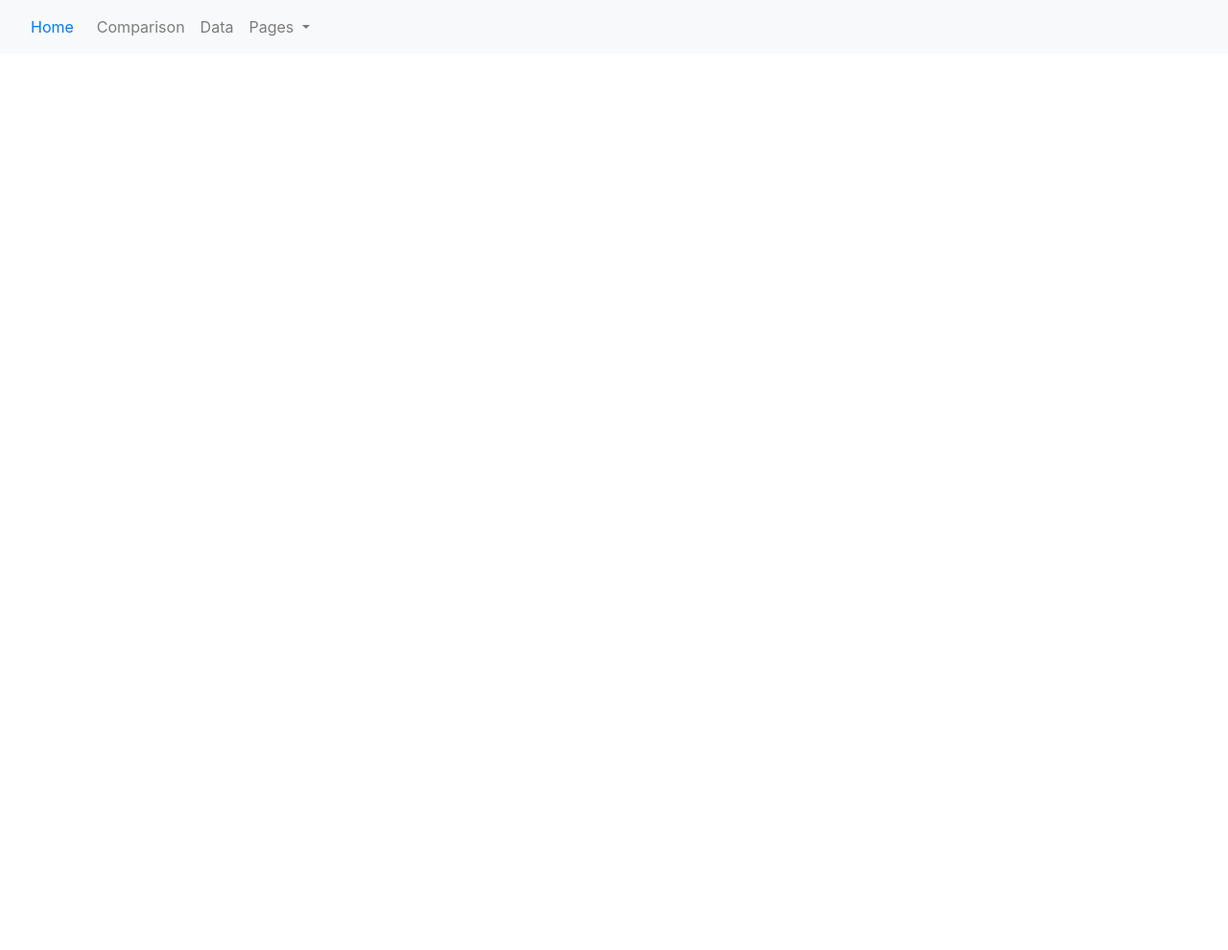
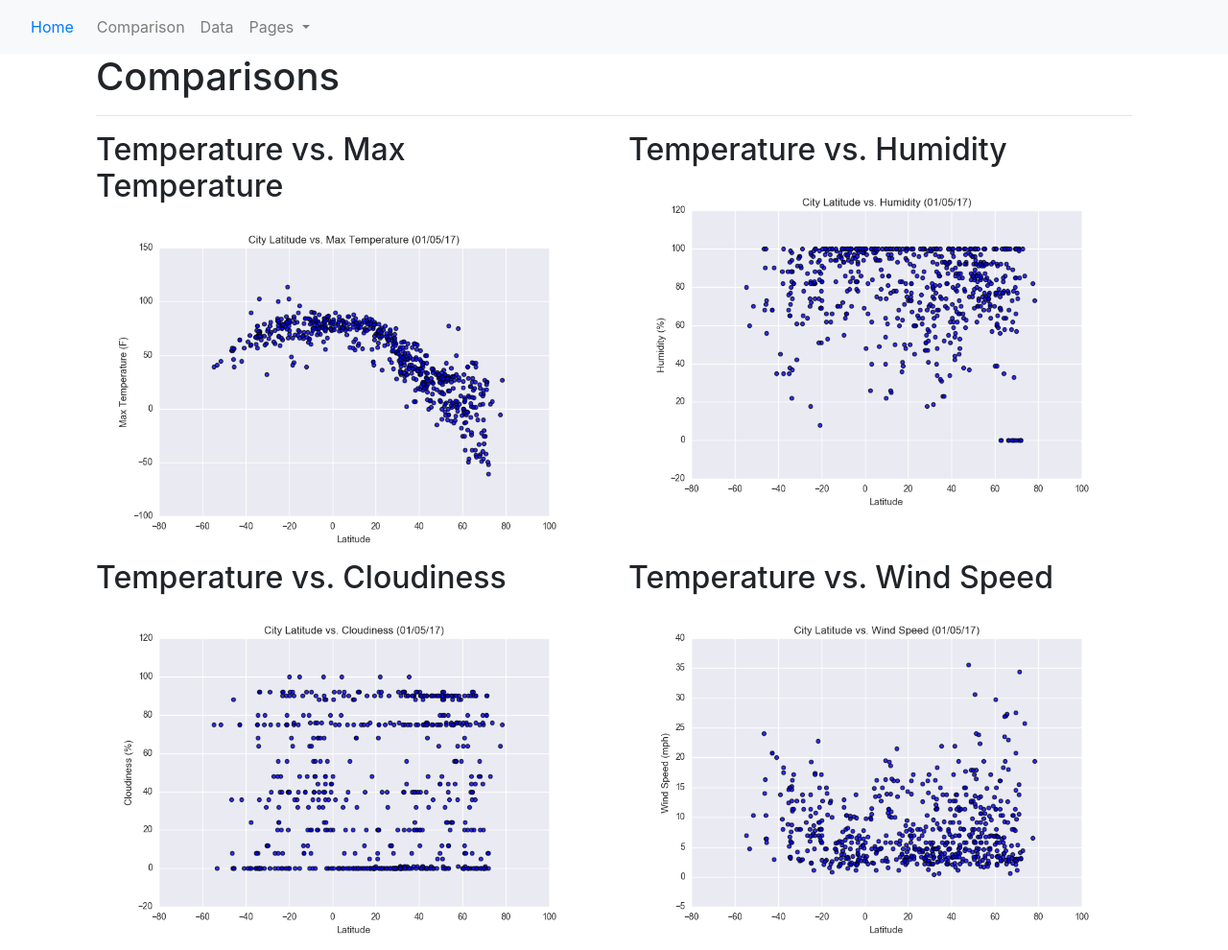
Before and after one commit to kldudzinsky/Web-Design-Challenge, a plain HTML site: page comparison.html in a window 1280 px wide. Shown: the whole page at 96% size. Before the commit the page ends 800 px from the top, so only its background shows below. Drawn offline with nearby package versions, Linux system fonts and the light colour scheme.

Commit message:
final edits to pages

```diff
--- a/comparison.html
+++ b/comparison.html
@@ -42,6 +42,42 @@
         </div>
       </nav>
     <!--visualizations-->
+    <div class="container">
+        <div class="row">
+          <div class="col-lg-12">
+            <div class="col-lg-12">
+            <h1> Comparisons</h1>
+            <hr>
+
+            <div class="row">
+                <div class="col-lg-6 col-md-6 col-sm-12 col-xs-12">
+                    <h2> Temperature vs. Max Temperature</h2>
+                    <a href="LatVTemp.html"><img src="WebVisualizations/assets/images/Fig1.png" class="img-fluid" >
+                    </a>
+                </div>
+                <div class="col-lg-6 col-md-6 col-sm-12 col-xs-12">
+                    <h2>Temperature vs. Humidity</h2>
+                    <a href="LatVHum.html"><img src="WebVisualizations/assets/images/Fig2.png" class="img-fluid">
+                    </a>
+                </div>
+            </div>
+            <div class="row">
+                <div class="col-lg-6 col-md-6 col-sm-12 col-xs-12">
+                    <h2> Temperature vs. Cloudiness</h2>
+                    <a href="LatVCloud.html"><img src="WebVisualizations/assets/images/Fig3.png" class="img-fluid" >
+                    </a>
+                </div>
+                <div class="col-lg-6 col-md-6 col-sm-12 col-xs-12">
+                    <h2> Temperature vs. Wind Speed</h2>
+                    <a href="LatVWind.html"><img src="WebVisualizations/assets/images/Fig4.png" class="img-fluid">
+                    </a>
+                </div>
+            </div>
+            </div>
+          </div>
+        </div>
+      </div>
+
 <!-- Bootstrap JS -->
 <script src="https://code.jquery.com/jquery-3.4.1.slim.min.js" integrity="sha384-J6qa4849blE2+poT4WnyKhv5vZF5SrPo0iEjwBvKU7imGFAV0wwj1yYfoRSJoZ+n" crossorigin="anonymous"></script>
 <script src="https://cdn.jsdelivr.net/npm/popper.js@1.16.0/dist/umd/popper.min.js" integrity="sha384-Q6E9RHvbIyZFJoft+2mJbHaEWldlvI9IOYy5n3zV9zzTtmI3UksdQRVvoxMfooAo" crossorigin="anonymous"></script>
```
Also changed, not shown: LatVCloud.html (+3 -2 lines), LatVHum.html (+3 -2 lines), LatVTemp.html (+3 -2 lines), LatVWind.html (+3 -2 lines), index.html (+2 -2 lines).
